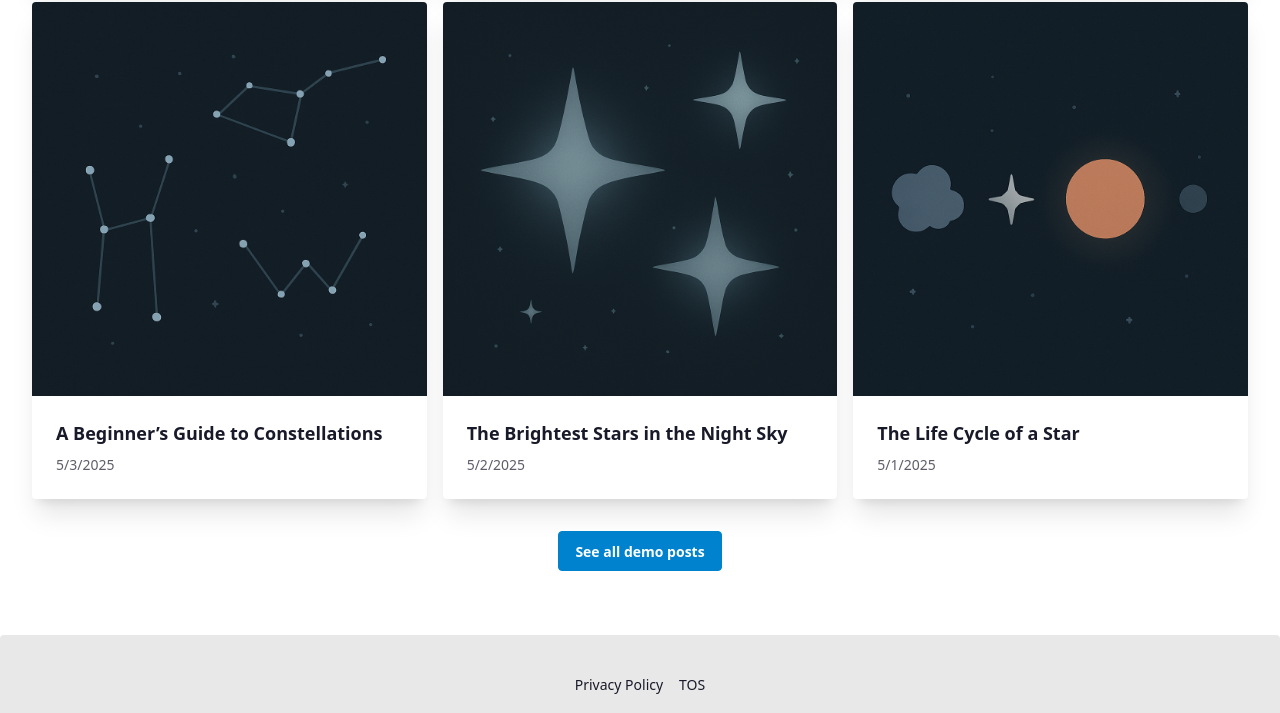
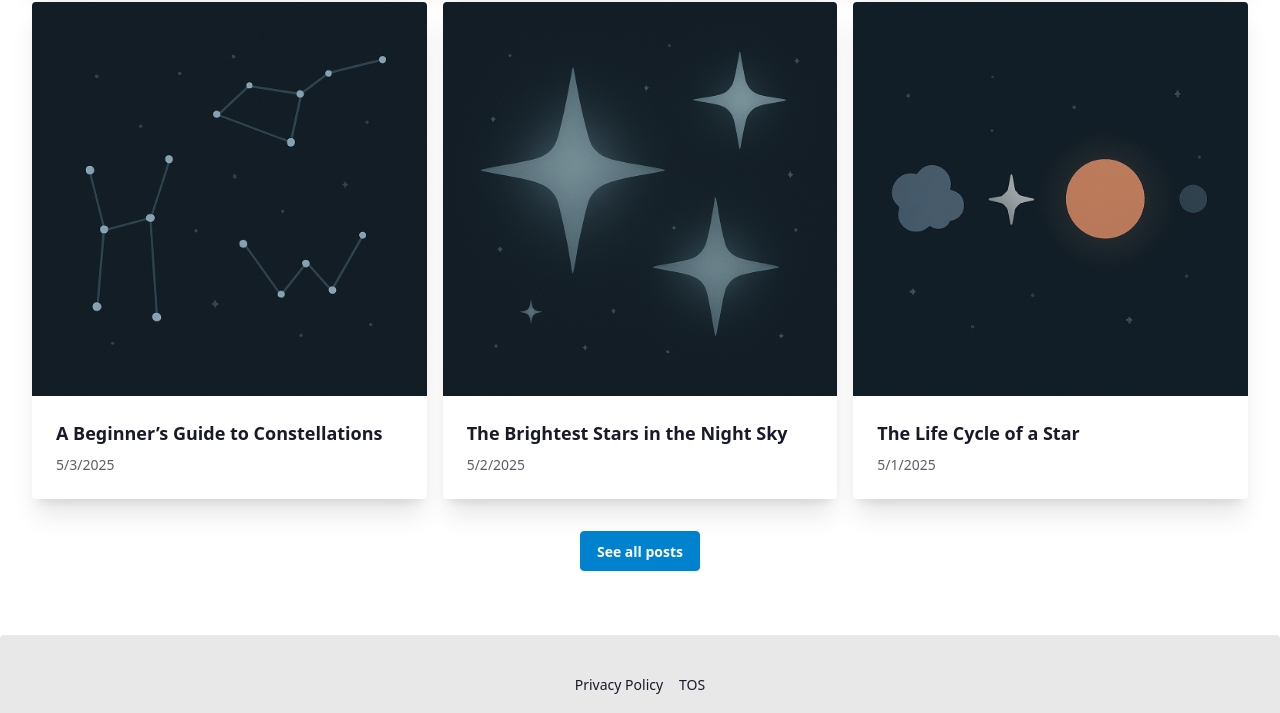
Before and after one commit to sustanza/stargarden, an Astro site: page / in a window 1280 px wide. Shown: the part 1423-2136 px from the top of the page. Built offline with nearby package versions, Linux system fonts and the light colour scheme; Astro itself is replaced by a stand-in of ours.

Commit message:
fix: update button text from 'See all demo posts' to 'See all posts'

```diff
--- a/src/pages/index.astro
+++ b/src/pages/index.astro
@@ -36,7 +36,7 @@ const posts = await getCollection('posts');
 			))}
 		</div>
 		<div class="flex justify-center mt-8">
-		  <a href="/posts" class="btn btn-primary">See all demo posts</a>
+		  <a href="/posts" class="btn btn-primary">See all posts</a>
 		</div>
 	  </section>
 </Layout>
```
Also changed, not shown: 1 other file.
